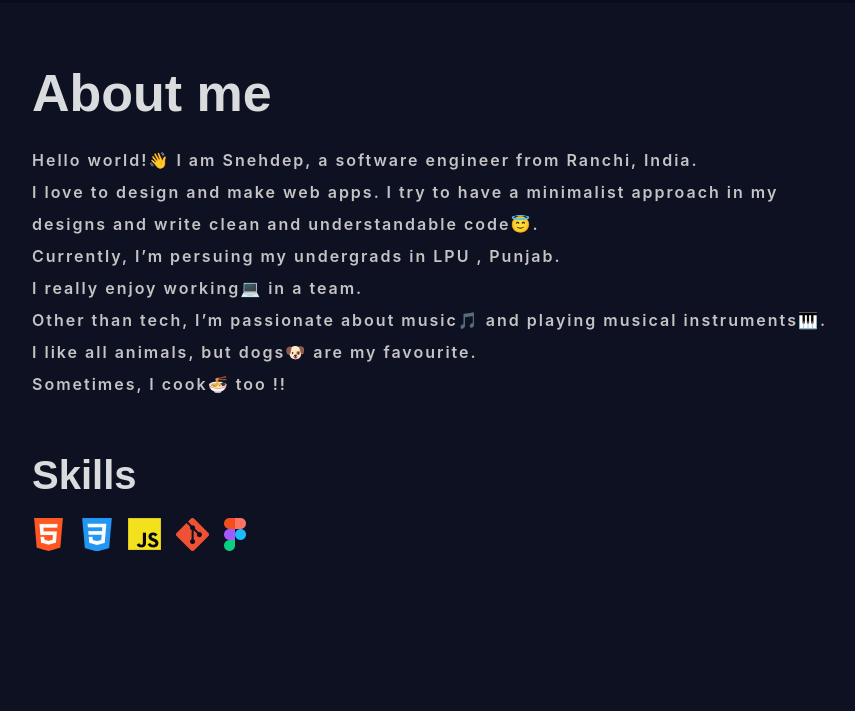
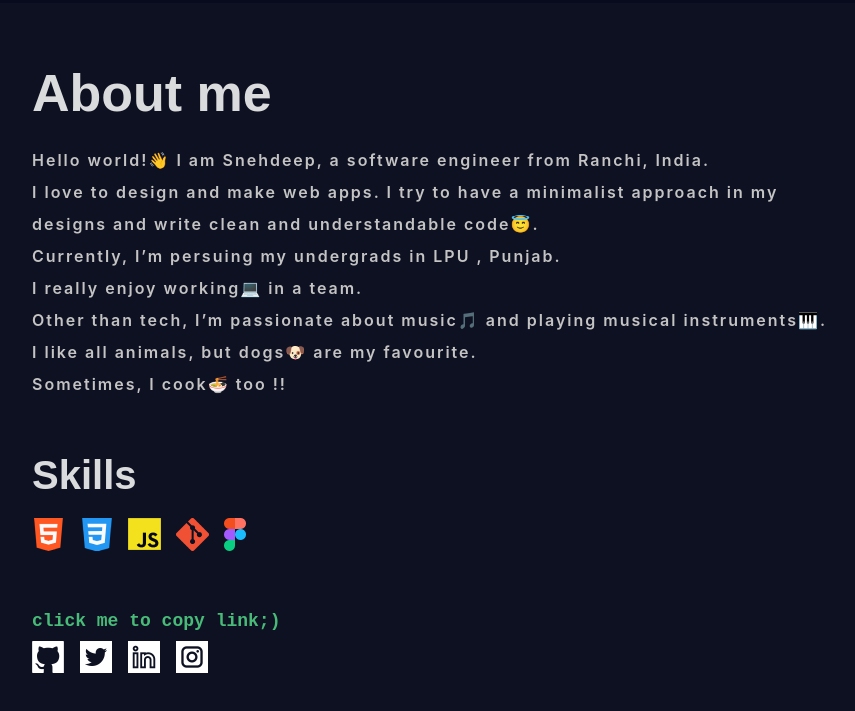
Before and after one commit to esdee-reign/My-Website, a plain HTML site: page index.html in a window 1280 px wide. Shown: the part 817-1528 px from the top of the page, without its empty margins (122-977 px from the left). Drawn offline with nearby package versions, Linux system fonts and the light colour scheme; a web font is replaced by a local one.

Commit message:
Added links for handles.

```diff
--- a/index.html
+++ b/index.html
@@ -8,7 +8,7 @@
     <link rel="preconnect" href="https://fonts.gstatic.com">
     <link href="https://fonts.googleapis.com/css2?family=Monda:wght@400;700&display=swap" rel="stylesheet">
     <link rel="preconnect" href="https://fonts.gstatic.com">
-<link href="https://fonts.googleapis.com/css2?family=Share+Tech+Mono&display=swap" rel="stylesheet">
+    <link href="https://fonts.googleapis.com/css2?family=Share+Tech+Mono&display=swap" rel="stylesheet">
     <title>EsdeeHere</title>
 </head>
 <body>
@@ -29,7 +29,7 @@
                 font-family:'Courier New',
                 Courier, monospace;
                 font-size: 18px;
-                margin-bottom: 0px;"
+                margin: 0px;"
                 class="green-highlight">&nbsp;Hi, my name is
             </h4>
             <h1 id="name"><span class="underline">Snehdeep</span> Singh</h1>
@@ -50,7 +50,7 @@
         <div class="about-container" id="about-container">
             <h1 id="about-me">About me</h1>
             <h4 id="about-description">
-                Hello world!👋 I am Snehdep, a software engineer from Ranchi, India.
+                Hello world!👋 I am Snehdeep, a software engineer from Ranchi, India.
                 <br>
                 I love to design and make web apps. I try to have a minimalist approach in my designs and
                 write clean and understandable code😇.
@@ -76,6 +76,28 @@
                     </div>
                 </div>
         </div>
+
+        <div class="handles green-highlight" id="handles">
+            <h4 style="
+            font-family:'Courier New',
+            Courier, monospace;
+            font-size: 18px;
+            margin-top: 60px;
+            margin-bottom: 0px;">
+            click me to copy link;)
+            </h4>
+            <div id="handles-icons">
+                <!-- <img src="image/gmail-logo.png" alt="" srcset=""> -->
+                <img src="image/github-logo.png" alt="" class="copyLink" data-link="https://github.com/esdee-reign">
+                <img src="image/twitter-logo.png" alt="" class="copyLink" data-link="https://twitter.com/Snehdee49400165">
+                <img src="image/linkedin-logo.png" class="copyLink" data-link="https://www.linkedin.com/in/snehdeep-singh-sd/">
+                <img src="image/instagram-logo.png" alt="" class="copyLink" data-link="https://www.instagram.com/snehdeepsingh_/">
+
+            </div>
+        </div>
+
     </div>
+
+    <script src="script.js"></script>
 </body>
 </html>
--- /dev/null
+++ b/script.js
@@ -0,0 +1,6 @@
+document.querySelectorAll(".copyLink").forEach((el) =>
+        el.addEventListener("click", async (event) => {
+          await navigator.clipboard.writeText(event.target.dataset.link);
+          alert("Link Copied ;)");
+        }),
+      );
--- a/style.css
+++ b/style.css
@@ -127,3 +127,16 @@ li a {
         grid-template-columns: 20% 20% 20% 20% 20%;
         width: 240px;
     }
+
+    #handles-icons
+    {
+        margin: 10px 0;
+        padding: 0;
+        display: grid;
+        grid-template-columns: 20% 20% 20% 20% 20%;
+        width: 240px;
+    }
+
+    #handles-icons img:hover{
+        box-shadow: 0px 0px 4px 4px #48BB78;
+    }
```
Also changed, not shown: image/github-logo.png (added), image/gmail-logo.png (added), image/instagram-logo.png (added), image/linkedin-logo.png (added), image/twitter-logo.png (added). Lines whose indentation alone changed are shown as unchanged.
